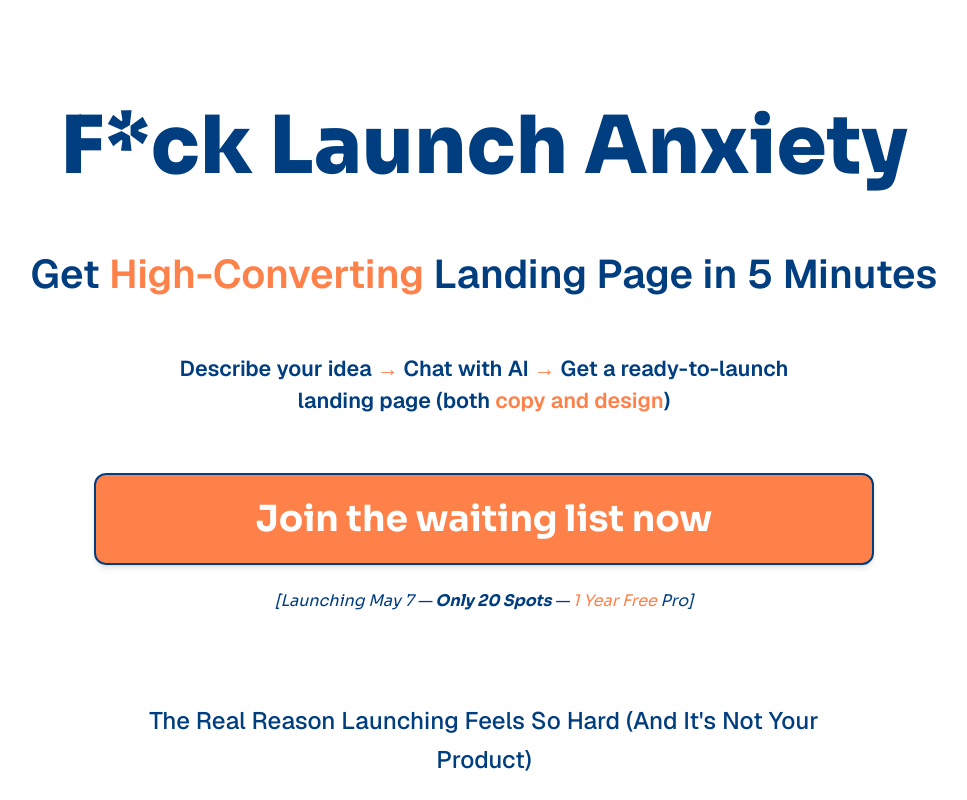
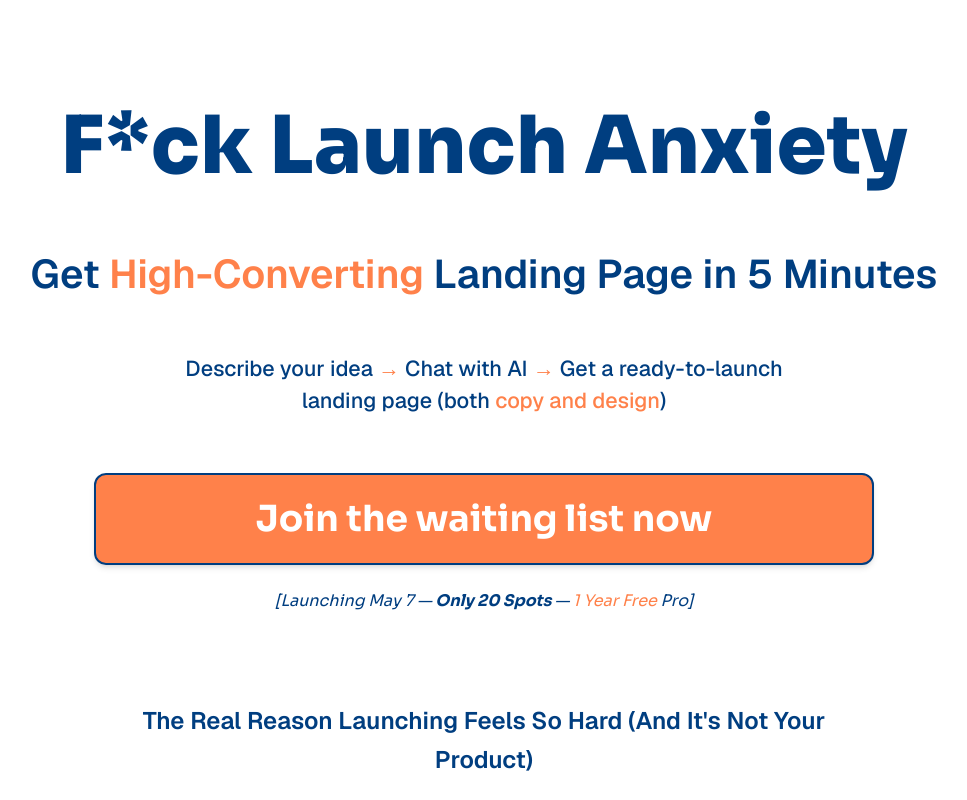
Before and after one commit to sushant-lessgo/lessgo-waitlist-landing, a Next.js app: page / in a window 1280 px wide. Shown: the top 800 px of the page, without its empty margins (156-1123 px from the left). Built offline with nearby package versions, Linux system fonts and the light colour scheme.

Commit message:
CSS updated further

```diff
--- a/src/app/page.tsx
+++ b/src/app/page.tsx
@@ -24,17 +24,17 @@ export default function Home() {
 
 
       {/* Heading1*/}
-      <h1 className="text-heading1 font-heading font-extrabold text-brand-text leading-tight max-w-[70rem] mt-4">
+      <h1 className="text-heading1 font-heading text-brand-text leading-tight max-w-[70rem] mt-4">
       F*ck Launch Anxiety <span className="underline text-brand-accentPrimary"></span>
       </h1>
 
       {/* Heading2 */}
-      <p className="text-heading2 font-semibold text-brand-text max-w-[60rem] mt-12 mb-2">
+      <p className="text-heading2 text-brand-text max-w-[60rem] mt-12 mb-2">
       Get <span className=" text-brand-accentPrimary">High-Converting</span> Landing Page in 5 Minutes
       </p>
 
       {/* Heading4 */}
-      <p className="text-heading4 font-medium lg:font-semibold text-brand-text max-w-[40rem] mt-10 mb-2">
+      <p className="text-heading4 text-brand-text max-w-[40rem] mt-10 mb-2">
       Describe your idea <span className=" text-brand-accentPrimary"> → </span> Chat with AI <span className=" text-brand-accentPrimary"> → </span> Get a ready-to-launch landing page (both <span className=" text-brand-accentPrimary">copy and design</span>)
       </p>
 
@@ -64,9 +64,9 @@ export default function Home() {
           {/* Intro Section */}
           <div className="mb-4 max-w-3xl mx-auto text-body space-y-6 leading-relaxed">
 
-          <p className="text-heading3 font-semibold lg:font-medium text-center mb-10">The Real Reason Launching Feels So Hard (And It's Not Your Product)</p>
+          <p className="text-heading3 text-center mb-10">The Real Reason Launching Feels So Hard (And It's Not Your Product)</p>
 
-            <p className="text-xl font-bold">Dear Friend,</p>
+            <p className=" font-bold">Dear Friend,</p>
             <p>If you are a SaaS founder… and you’re reading this right now…</p>
             <p>Then one thing is probably true:</p>
             <p className="underline">You’re stuck with a landing page that won’t convert.</p>
--- a/tailwind.config.js
+++ b/tailwind.config.js
@@ -22,9 +22,7 @@ module.exports = {
           logo: '#006CFF',
         },
       },
-      fontSize: {
-        body: '1.2rem',
-      },
+
     },
   },
   plugins: [
@@ -33,26 +31,42 @@ module.exports = {
         // Base (mobile-first)
         '.text-heading1': {
           fontSize: '2.7rem',
+          fontWeight: '800',
         },
         '.text-heading2': {
           fontSize: '1.5rem',
+          fontWeight: '600',
         },
         '.text-heading3': {
           fontSize: '1.65rem',
+          fontWeight: '600',
         },
         '.text-heading4': {
           fontSize: '1.35rem',
+          fontWeight: '500',
         },
+        'body': {
+          fontSize: '1.2rem',     // Normal Body Text
+          fontWeight: '400',      // Regular
+        },
+
         // md: overrides
         '@screen md': {
           '.text-heading1': {
             fontSize: '3.5rem',
+            fontWeight: '800',
           },
           '.text-heading2': {
             fontSize: '1.6rem',
+            fontWeight: '600',
           },
           '.text-heading3': {
             fontSize: '1.25rem',
+            fontWeight: '600',
+          },
+          '.text-heading4': {
+            fontSize: '1.25rem',
+            fontWeight: '500',    // Keep Medium
           },
         },
 
@@ -60,15 +74,19 @@ module.exports = {
         '@screen lg': {
           '.text-heading1': {
             fontSize: '5rem',
+            fontWeight: '800',
           },
           '.text-heading2': {
             fontSize: '2.5rem',
+            fontWeight: '600',
           },
           '.text-heading3': {
             fontSize: '1.5rem',
+            fontWeight: '600',
           },
           '.text-heading4': {
             fontSize: '1.35rem',
+            fontWeight: '500',
           },
         },
       });
```
